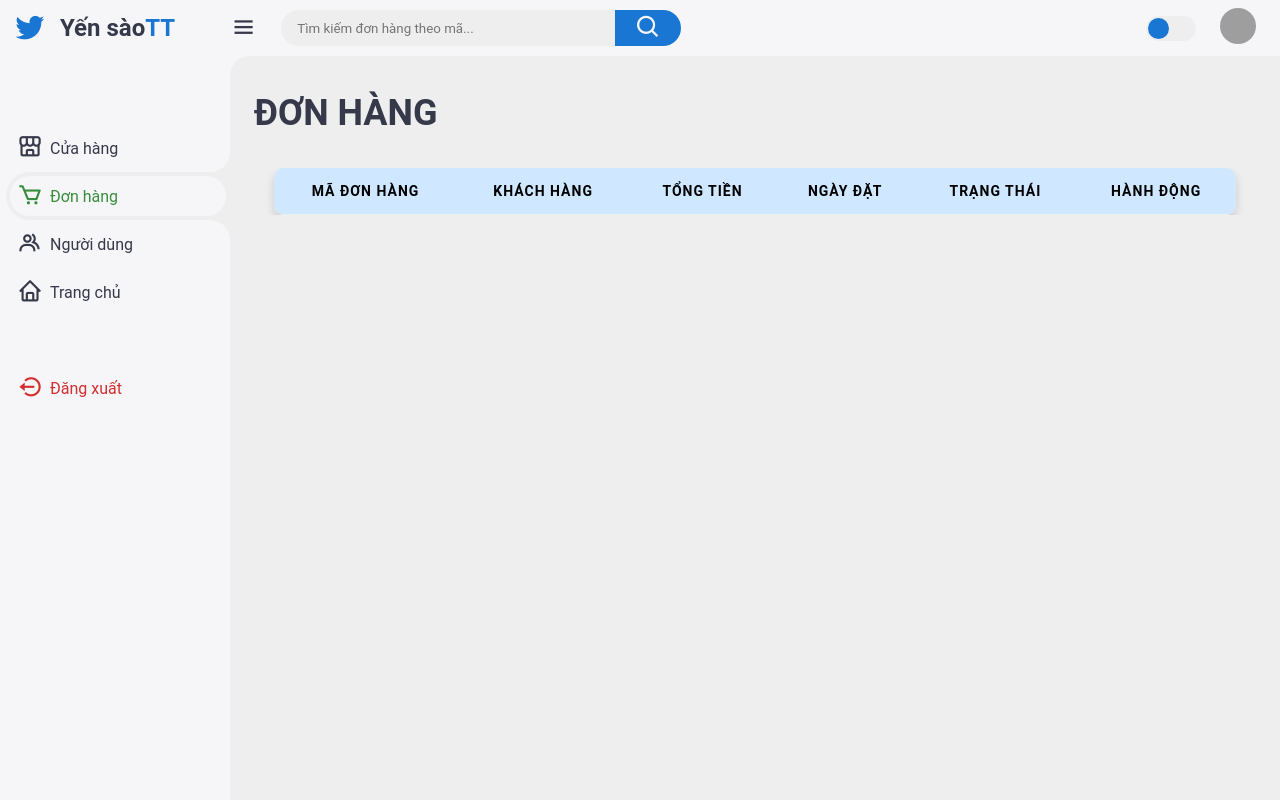
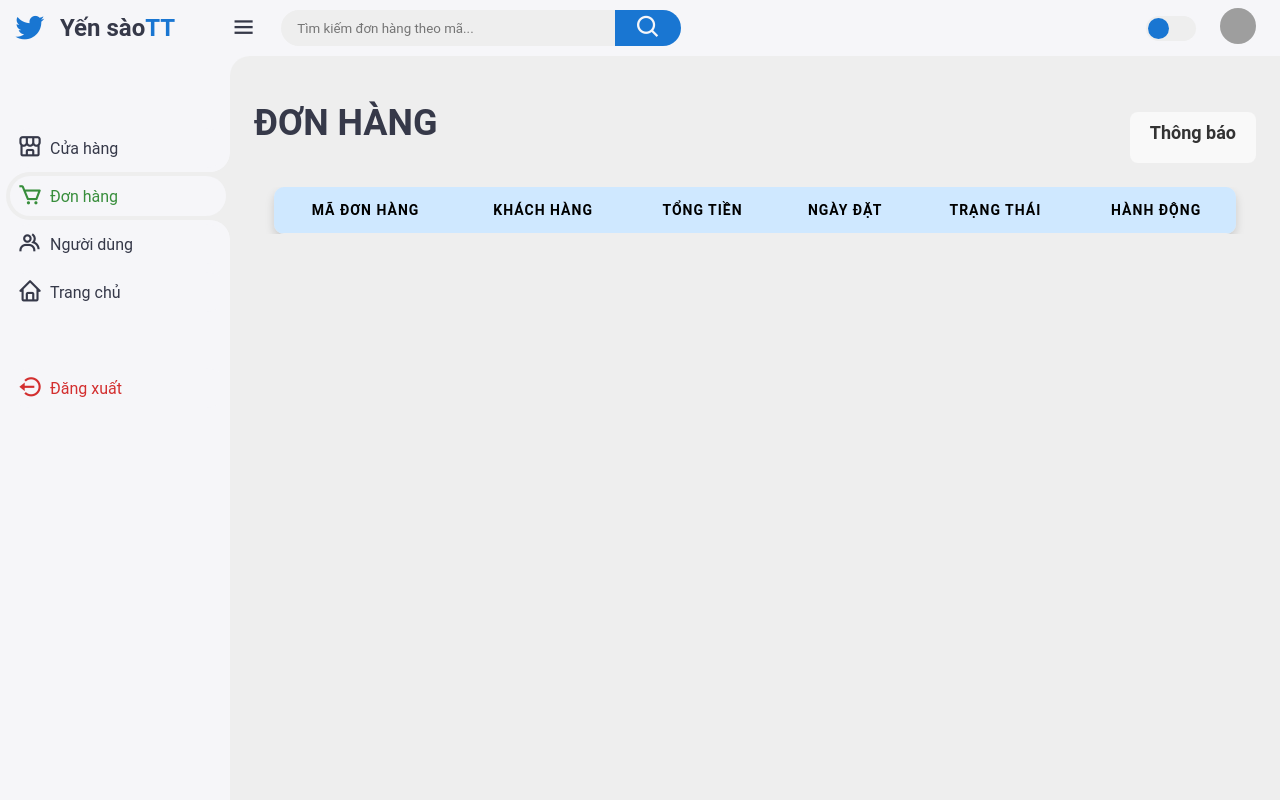
Before and after one commit to ThanhNguyen-ne/laptrinhweb, a PHP site: page /pages/orders.php in a window 1280 px wide. Run offline with PHP 8.4, Linux system fonts and the light colour scheme; data comes from the database, SQL or seed files in the repository; data that the repository does not hold is empty; grey boxes are pictures that could not be loaded.

Commit message:
thông báo đơn hàng

```diff
--- a/admin/assets/css/orders.css
+++ b/admin/assets/css/orders.css
@@ -64,13 +64,13 @@
     width: 100%;
     border-collapse: collapse;
     margin-top: 15px;
+    text-align: center;
 }
 
 #orderDetails table th,
 #orderDetails table td {
     padding: 10px;
     border: 1px solid #ddd;
-    text-align: left;
 }
 
 #orderDetails table td img {
@@ -79,7 +79,6 @@
     object-fit: cover;
     border-radius: 4px;
 }
-
 
 .order-table {
     margin-top: 24px;
@@ -155,6 +154,32 @@
     background: #1565C0;
 }
 
+.notifications {
+    margin-top: 20px;
+    padding: 10px 20px;
+    background: #f9f9f9;
+    border-radius: 8px;
+}
+
+.notifications h2 {
+    margin-bottom: 10px;
+    font-size: 18px;
+    color: #333;
+}
+
+.notifications ul {
+    list-style-type: none;
+    padding: 0;
+}
+
+.notifications ul li {
+    background: #e0f7fa;
+    margin-bottom: 5px;
+    padding: 10px;
+    border-radius: 4px;
+    color: #006064;
+}
+
 @keyframes fadeIn {
     from {
         opacity: 0;
--- a/admin/pages/orders.php
+++ b/admin/pages/orders.php
@@ -36,6 +36,12 @@
                 <div class="left">
                     <h1>ĐƠN HÀNG</h1>
                 </div>
+                <div class="notifications">
+                    <h2>Thông báo</h2>
+                    <ul id="notificationList">
+                        <!-- Thông báo sẽ được hiển thị ở đây -->
+                    </ul>
+                </div>
             </div>
 
             <div class="order-table">
```
Also changed, not shown: admin/assets/js/orders.js (+28 -2 lines), admin/assets/js/users.js (+29 -3 lines).
